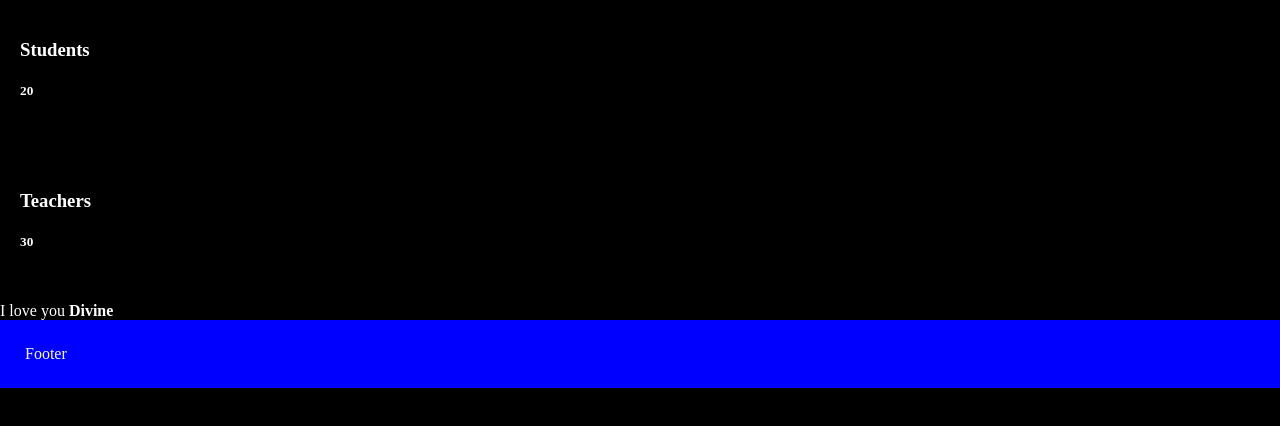
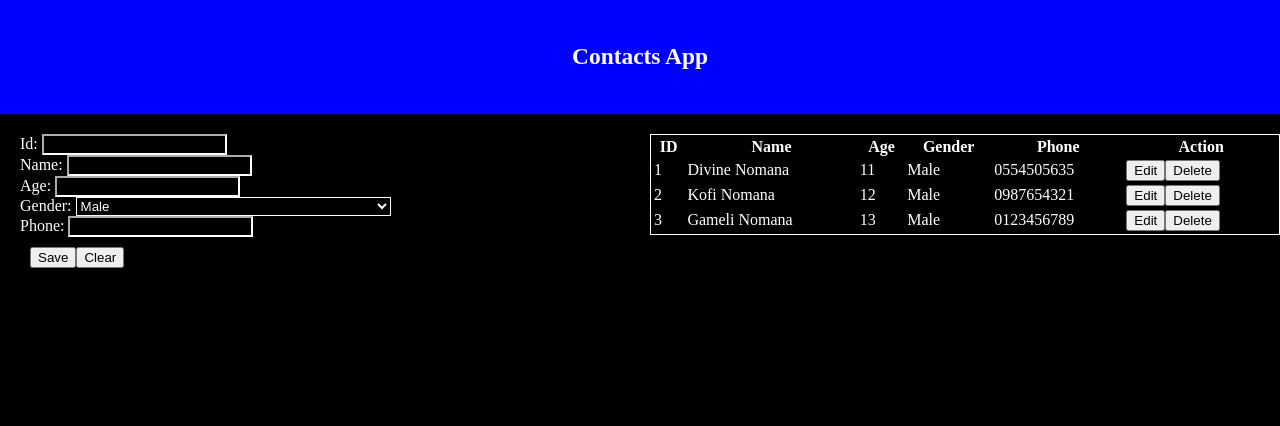
Before and after one commit to iamnomana/contactsApp-REACTJS, a React (Create React App) app: page / in a window 1280 px wide. Shown: the top 426 px of the page. Built offline with nearby package versions, Linux system fonts and the light colour scheme.

Commit message:
Created input fields and table

```diff
--- a/src/App.jsx
+++ b/src/App.jsx
@@ -1,17 +1,13 @@
-import { hover } from "@testing-library/user-event/dist/hover";
 import Header from "./components/Header";
-import Footer from "./components/Footer";
 import Home from "./pages/Home";
 
 const App = () => {
   return (
     <>
-      <Header title={"Students"} number={20} />
-      <Header title={"Teachers"} number={30} />
-
-      <Home />
-
-      <Footer />
+      <Header title={"Contacts App"} />
+      <div className="content">
+        <Home />
+      </div>
     </>
   );
 };
--- a/src/components/Footer.jsx
+++ b/src/components/Footer.jsx
@@ -1,3 +1,7 @@
-export default function Footer() {
-  return <footer>Footer</footer>;
+export default function Footer(props) {
+  Footer.defaultProps = {
+    title: "DIV Contacts",
+  };
+
+  return <footer>{props.title}</footer>;
 }
--- a/src/components/Header.jsx
+++ b/src/components/Header.jsx
@@ -1,12 +1,31 @@
-export default function Header(props) {
-  Header.defaultProps = {
-    title: "Header",
-  };
+import PropTypes from "prop-types";
 
+// class Header extends React.Component {
+//   render() {
+//     return (
+//       <header style={{ backgroundColor: this.props.bgColor }}>
+//         <h3>{this.props.title}</h3>
+//       </header>
+//     );
+//   }
+// }
+
+const Header = ({ title, bgColor }) => {
   return (
-    <header className="header">
-      <h3>{props.title}</h3>
-      <h5>{props.number}</h5>
-    </header>
+    <nav style={{ backgroundColor: bgColor }}>
+      <h3>{title}</h3>
+    </nav>
   );
-}
+};
+
+Header.defaultProps = {
+  title: "Contacts",
+  bgColor: "blue",
+};
+
+Header.propTypes = {
+  text: PropTypes.string,
+  bgColor: PropTypes.string,
+};
+
+export default Header;
--- a/src/css/App.css
+++ /dev/null
@@ -1,19 +0,0 @@
-body {
-    background-color: rgb(0, 0, 0);
-    color: white;
-    margin: 0;
-    padding: 0;
-    height: 100%;
-}
-
-header {
-    padding: 20px;
-    margin-bottom: 10px;
-}
-
-footer {
-    background-color: blue;
-    position: fixed;
-    padding: 25px;
-    width: 100%;
-}
--- /dev/null
+++ b/src/css/index.css
@@ -0,0 +1,64 @@
+body {
+    background-color: rgb(0, 0, 0);
+    color: white;
+    margin: 0;
+    padding: 0;
+    height: 100%;
+}
+
+nav {
+    padding: 20px;
+    text-align: center;
+    font-size: 20px;
+    font-weight: 500;
+
+}
+
+input,
+select,
+textarea {
+    background-color: black;
+    color: white;
+    border-color: white;
+}
+
+
+
+footer {
+    background-color: blue;
+    position: fixed;
+    padding: 25px;
+    width: 100%;
+}
+
+.content {
+    margin: 0 0 0 20px;
+}
+
+.home {
+    display: flex;
+    margin-top: 20px;
+}
+
+.left-side {
+    flex: 1;
+}
+
+.right-side {
+    flex: 1;
+}
+
+.contactList {
+    width: 100%;
+    border: 1px solid white;
+}
+
+.buttons {
+    margin: 10px;
+}
+
+button:hover {
+    cursor: pointer;
+}
+
+.row {}
--- a/src/index.js
+++ b/src/index.js
@@ -1,8 +1,8 @@
 import React from "react";
-import ReactDOM from "react-dom";
+import ReactDOM from "react-dom/client";
 import App from "./App";
 
-import "./css/App.css";
+import "./css/index.css";
 
 // ReactDOM.render(
 //   <React.StrictMode>
--- a/src/pages/Home.jsx
+++ b/src/pages/Home.jsx
@@ -1,7 +1,82 @@
+import { useState } from "react";
+
 export default function Home() {
+  // const [name, setName] = useState("Divine");
+  let contacts = [
+    { id: 1, name: "Divine Nomana", age: 11, gender: "Male", phone: "0554505635" },
+    { id: 2, name: "Kofi Nomana", age: 12, gender: "Male", phone: "0987654321" },
+    { id: 3, name: "Gameli Nomana", age: 13, gender: "Male", phone: "0123456789" },
+  ];
+
+  const changeName = () => {};
   return (
-    <div>
-      I love you <b>Divine</b>
-    </div>
+    <>
+      <div className="home">
+        <div className="left-side">
+          <form>
+            <div>
+              <label htmlFor="">Id: </label>
+              <input type="text" id="" />
+            </div>
+            <div>
+              <label htmlFor="">Name: </label>
+              <input type="text" id="" />
+            </div>
+            <div>
+              <label htmlFor="">Age: </label>
+              <input type="text" id="" />
+            </div>
+            <div>
+              <label htmlFor="">Gender: </label>
+              <select id="" style={{ width: "50%" }}>
+                <option value="M">Male</option>
+                <option value="F">Female</option>
+              </select>
+            </div>
+            <div>
+              <label htmlFor="">Phone: </label>
+              <input type="text" id="" />
+            </div>
+
+            <div className="buttons">
+              <button type="button" onClick={(e) => null}>
+                Save
+              </button>
+              <button type="button">Clear</button>
+            </div>
+          </form>
+        </div>
+
+        <div className="right-side">
+          <table className="contactList">
+            <thead>
+              <tr>
+                <th>ID</th>
+                <th>Name</th>
+                <th>Age</th>
+                <th>Gender</th>
+                <th>Phone</th>
+                <th>Action</th>
+              </tr>
+            </thead>
+            <tbody>
+              {contacts.map((contact) => (
+                <tr key={contact.id}>
+                  <td>{contact.id}</td>
+                  <td>{contact.name}</td>
+                  <td>{contact.age}</td>
+                  <td>{contact.gender}</td>
+                  <td>{contact.phone}</td>
+                  <td>
+                    <button>Edit</button>
+                    <button>Delete</button>
+                  </td>
+                </tr>
+              ))}
+            </tbody>
+          </table>
+        </div>
+      </div>
+    </>
   );
 }
```
